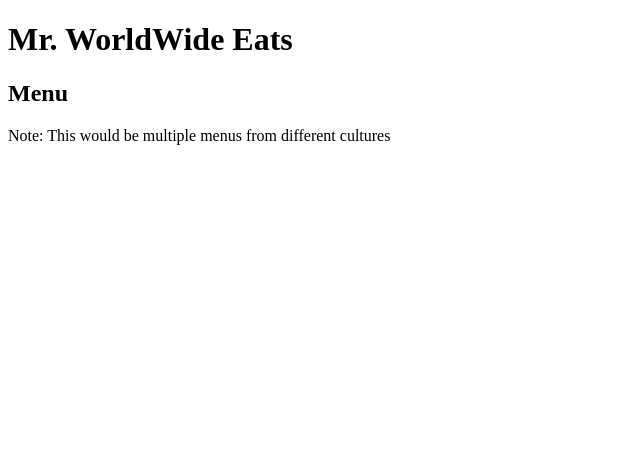
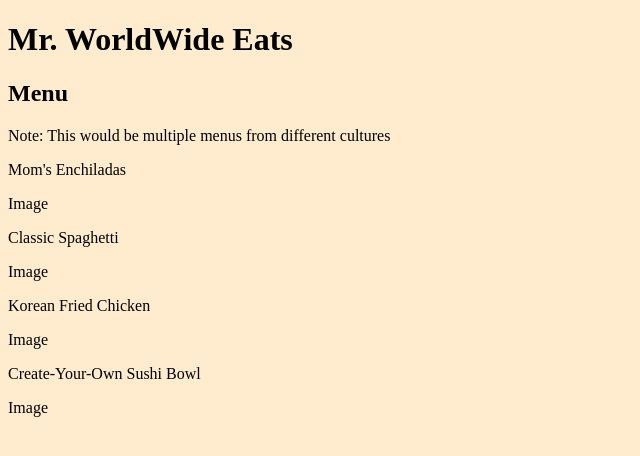
Before and after one commit to murrell8/finalproject349, a plain HTML site: page menu.html in a window 1280 px wide. Shown: the whole page, without its empty margins (0-640 px from the left). Drawn offline with Linux system fonts and the light colour scheme.

Commit message:
added images to project, made menu outline

```diff
--- a/menu.html
+++ b/menu.html
@@ -4,6 +4,7 @@
     <meta charset="UTF-8">
     <meta http-equiv="X-UA-Compatible" content="IE=edge">
     <meta name="viewport" content="width=device-width, initial-scale=1.0">
+    <link rel="stylesheet" href="style.css">
     <title>Menu</title>
 </head>
 <body>
@@ -13,5 +14,17 @@
 
     <p>Note: This would be multiple menus from different cultures</p>
 
+    <p>Mom's Enchiladas</p>
+    <p>Image</p>
+
+    <p>Classic Spaghetti</p>
+    <p>Image</p>
+
+    <p>Korean Fried Chicken</p>
+    <p>Image</p>
+
+    <p>Create-Your-Own Sushi Bowl</p>
+    <p>Image</p>
+
 </body>
 </html>
```
Also changed, not shown: encheladas.jpg (added), koreanfriedchicken.jpg (added), spaghettisauce.jpg (added), sushibowls.jpg (added).
